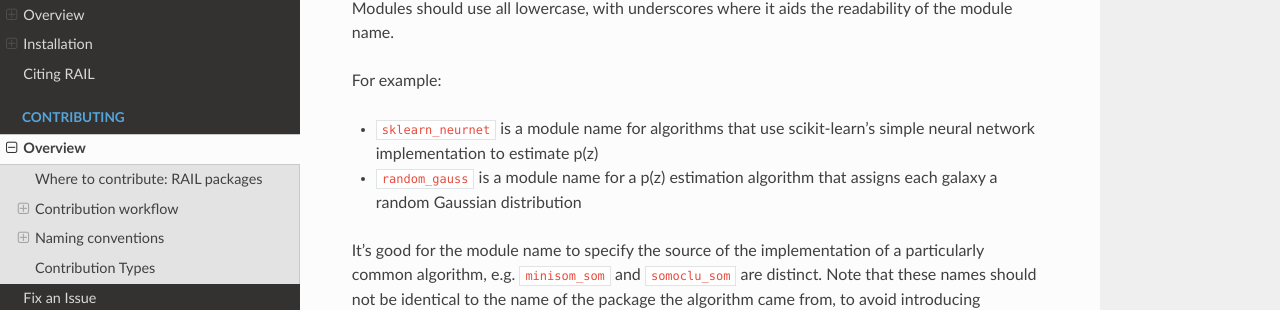
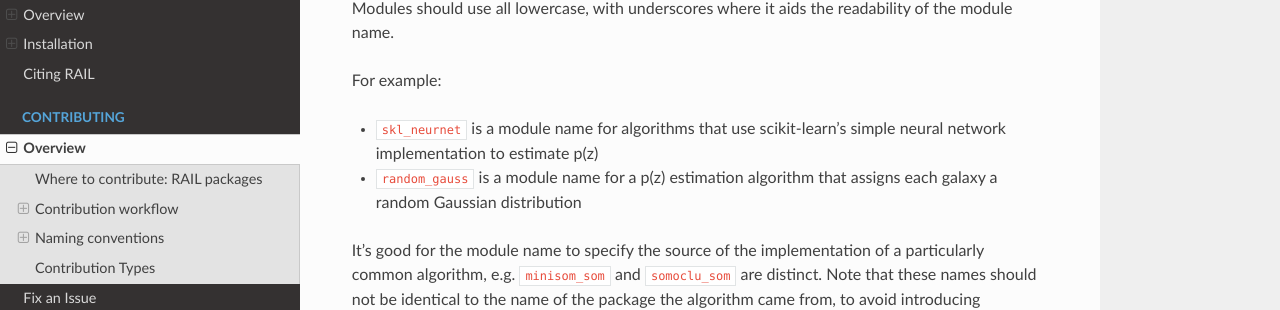
Before and after one commit to LSSTDESC/rail, a Sphinx documentation site: the page built from docs/source/contributing.rst, in a window 1280 px wide and 900 px high, scrolled down 2560 px. Shown: the part 137-447 px from the top of the window. Built offline with Sphinx 7.4.7 and the Read the Docs theme 2.0.0, drawn with Linux system fonts in a browser that asks for light colours; pages that are not in the unit, such as notebooks, are missing from menus; the version number could not be read and is left out.

Commit message:
fixed a missed skl_neurnet

```diff
--- a/docs/source/contributing.rst
+++ b/docs/source/contributing.rst
@@ -127,7 +127,7 @@ of the module name.
 
 For example:
 
-*  ``sklearn_neurnet`` is a module name for algorithms that use scikit-learn's simple neural network implementation to estimate p(z)
+*  ``skl_neurnet`` is a module name for algorithms that use scikit-learn's simple neural network implementation to estimate p(z)
 *  ``random_gauss`` is a module name for a p(z) estimation algorithm that assigns each galaxy a random Gaussian distribution
 
 It's good for the module name to specify the source of the implementation of a particularly common algorithm, e.g. ``minisom_som`` and ``somoclu_som`` are distinct.
```
